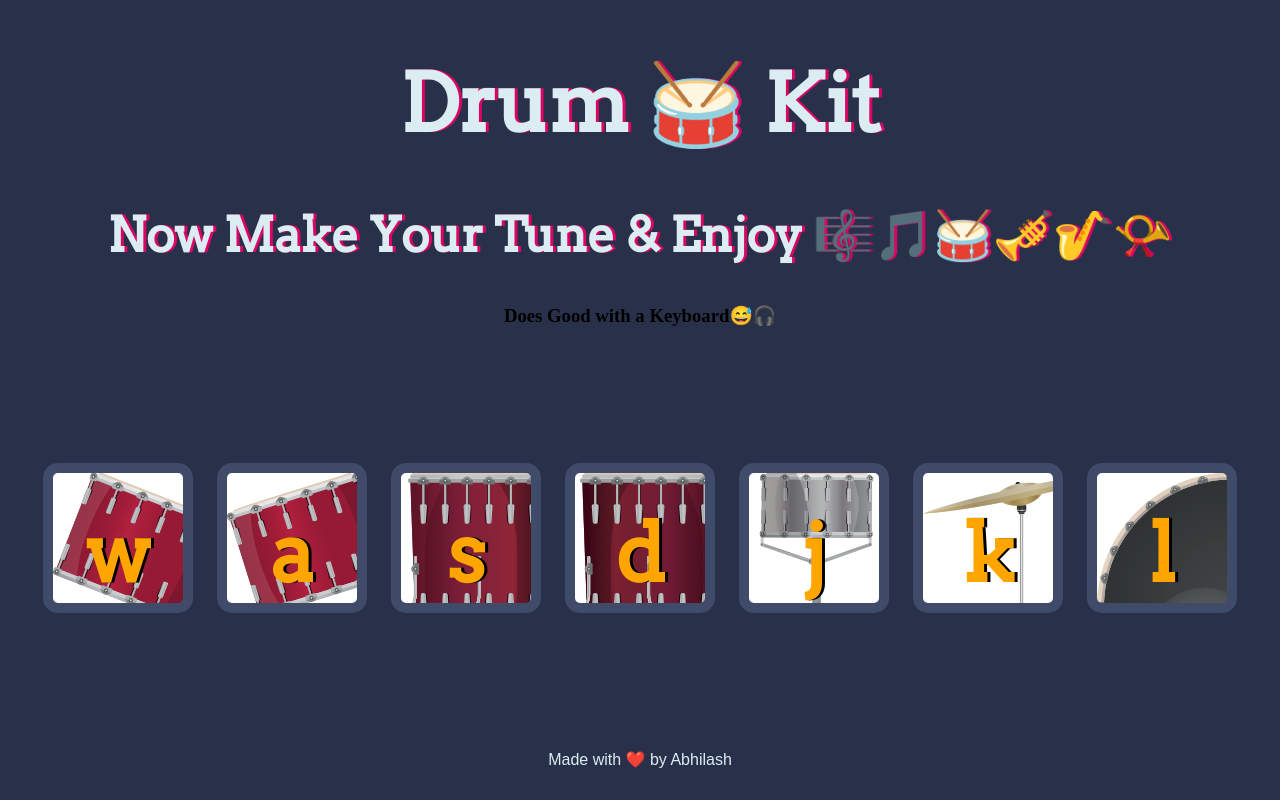
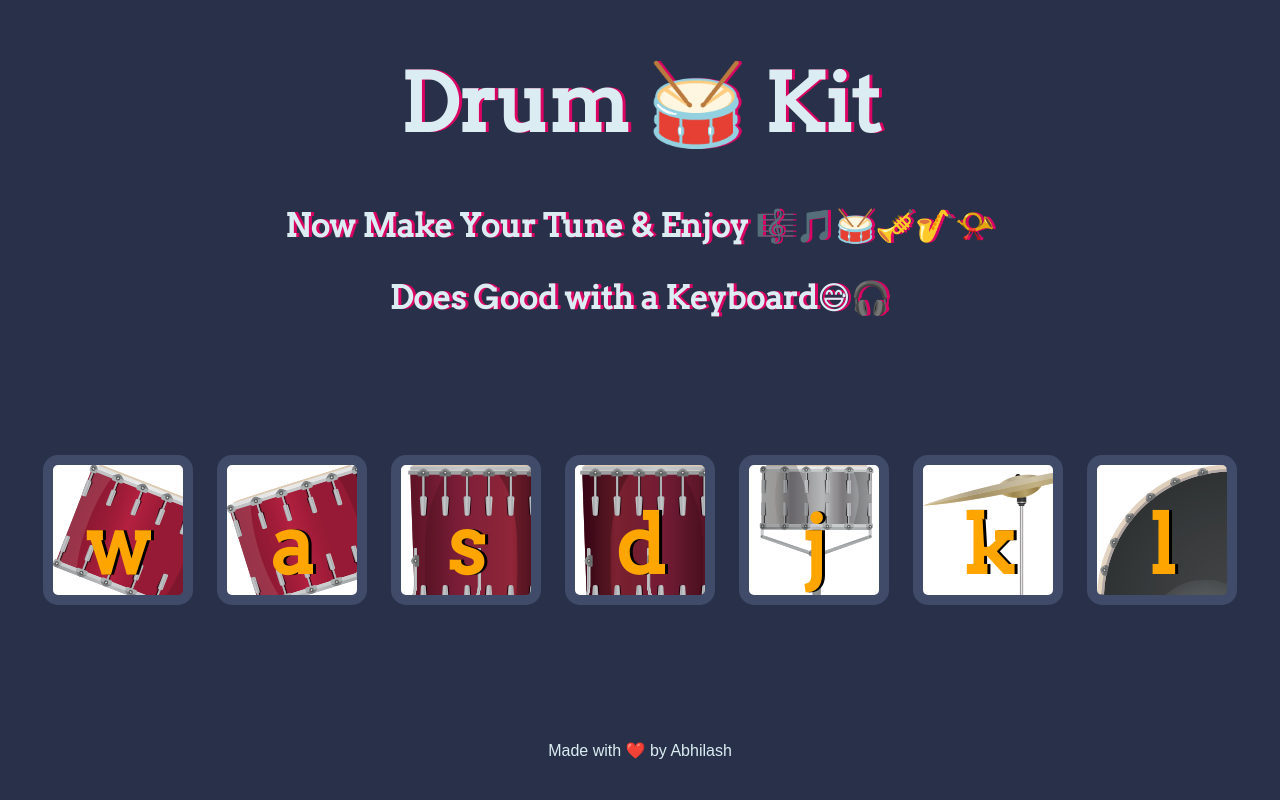
Before and after one commit to amk810/drumkit, a plain HTML site: page index.html in a window 1280 px wide. Drawn offline with Linux system fonts and the light colour scheme.

Commit message:
Update styles.css

```diff
--- a/styles.css
+++ b/styles.css
@@ -11,11 +11,17 @@ h1 {
 
 }
 h2{
-  font-size:3rem;
+  font-size:2rem;
   color: #DBEDF3;
   font-family: "Arvo", cursive;
   text-shadow: 3px 0 #DA0463;
 
+}
+h3{
+  font-size:2rem;
+  color: #DBEDF3;
+  font-family: "Arvo", cursive;
+  text-shadow: 3px 0 #DA0463;
 }
 
 footer {
```
